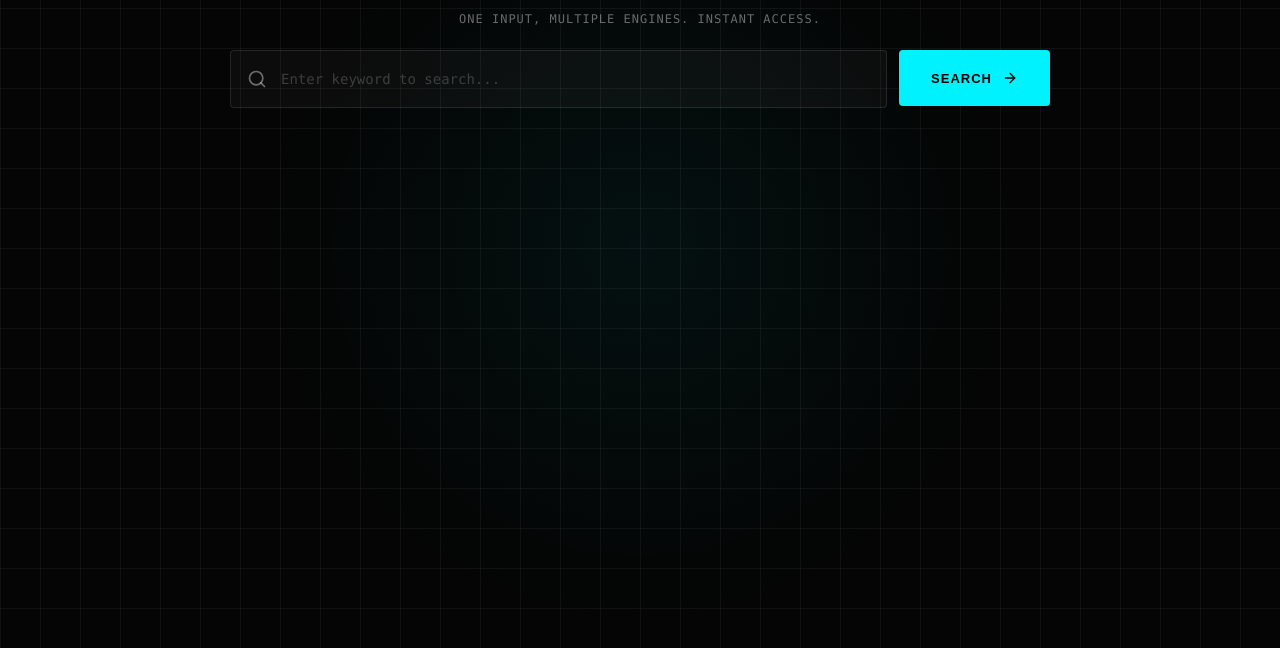
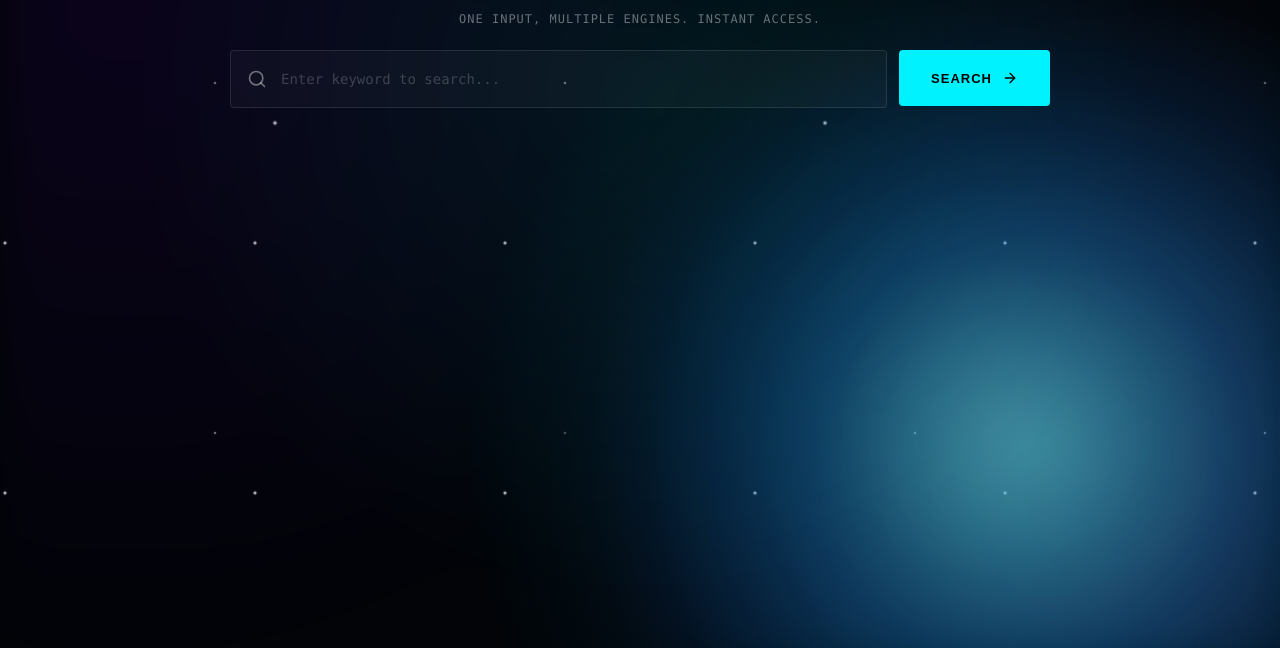
Before and after one commit to sleepinginsummer/chrome-homepage-plugin, a browser extension: page newtab.html in a window 1280 px wide. Shown: the part 152-800 px from the top of the page. Drawn offline with Linux system fonts and the light colour scheme.

Commit message:
feat(background): 优化远程配置同步逻辑
- 新增忽略推送前拉取错误的处理函数
- 推送配置前先尝试合并远程配置
- 添加背景渐变光效提升视觉体验
- 调整网格背景样式与透明度
- 更新页面背景色值优化显示效果

```diff
--- a/newtab.css
+++ b/newtab.css
@@ -2,7 +2,7 @@
   font-family: system-ui, -apple-system, BlinkMacSystemFont, 'Segoe UI', sans-serif;
   font-weight: 400;
   color: #e0e0e0;
-  background-color: #050505;
+  background-color: #020408;
   color-scheme: dark;
   font-synthesis: none;
   text-rendering: optimizeLegibility;
@@ -22,7 +22,7 @@ body {
   margin: 0;
   min-width: 320px;
   min-height: 100vh;
-  background-color: #050505;
+  background-color: #020408;
 }
 
 .multi-search-page {
@@ -32,7 +32,7 @@ body {
   display: flex;
   align-items: flex-start;
   justify-content: center;
-  background-color: #050505;
+  background-color: transparent;
   color: #e0e0e0;
   overflow-x: hidden;
   overflow-y: auto;
@@ -47,23 +47,58 @@ body {
 .grid-bg {
   position: fixed;
   inset: 0;
-  background-image: linear-gradient(rgba(255, 255, 255, 0.05) 1px, transparent 1px),
-    linear-gradient(90deg, rgba(255, 255, 255, 0.05) 1px, transparent 1px);
-  background-size: 40px 40px;
   z-index: 0;
   pointer-events: none;
+  overflow: hidden;
+  background-color: #020408;
+  background-image:
+    radial-gradient(white, rgba(255, 255, 255, 0.2) 2px, transparent 3px),
+    radial-gradient(white, rgba(255, 255, 255, 0.15) 1px, transparent 2px),
+    radial-gradient(white, rgba(255, 255, 255, 0.1) 2px, transparent 3px);
+  background-size: 550px 550px, 350px 350px, 250px 250px;
+  background-position: 0 0, 40px 60px, 130px 270px;
+}
+
+.grid-bg::before {
+  content: '';
+  position: absolute;
+  inset: 0;
+  pointer-events: none;
+  background:
+    radial-gradient(circle at 78% 72%, rgba(255, 255, 255, 0.08) 0%, transparent 14%),
+    radial-gradient(circle at 80% 75%, rgba(80, 200, 255, 0.38) 0%, rgba(20, 110, 255, 0.22) 18%, rgba(10, 40, 120, 0.12) 32%, rgba(0, 0, 0, 0) 41%),
+    radial-gradient(circle at 82% 74%, rgba(40, 210, 140, 0.22) 0%, rgba(40, 210, 140, 0.05) 15%, rgba(0, 0, 0, 0) 26%),
+    radial-gradient(circle at 76% 78%, rgba(30, 170, 110, 0.18) 0%, rgba(30, 170, 110, 0.04) 14%, rgba(0, 0, 0, 0) 25%),
+    radial-gradient(circle at 80% 75%, rgba(0, 220, 255, 0.2) 0%, rgba(0, 220, 255, 0) 48%),
+    radial-gradient(circle at 83% 75%, rgba(0, 0, 0, 0) 0%, rgba(0, 0, 0, 0) 33%, rgba(0, 0, 0, 0.55) 39%, rgba(0, 0, 0, 0) 44%);
+  filter: blur(0.2px);
+  opacity: 0.92;
+}
+
+.grid-bg::after {
+  content: '';
+  position: absolute;
+  inset: 0;
+  pointer-events: none;
+  background:
+    radial-gradient(circle at 81% 75%, rgba(0, 200, 255, 0.12) 0%, rgba(0, 200, 255, 0.06) 16%, rgba(0, 0, 0, 0) 36%),
+    radial-gradient(circle at 82% 76%, rgba(255, 255, 255, 0.06) 0%, rgba(255, 255, 255, 0) 24%);
+  filter: blur(18px);
+  opacity: 0.9;
 }
 
 .glow-effect {
-  position: absolute;
-  top: 50%;
-  left: 50%;
-  transform: translate(-50%, -50%);
-  width: 60vw;
-  height: 60vw;
-  background: radial-gradient(circle, rgba(0, 242, 255, 0.05) 0%, transparent 70%);
+  position: fixed;
+  inset: 0;
+  width: 100vw;
+  height: 100vh;
+  background:
+    radial-gradient(circle at 50% 30%, rgba(0, 242, 255, 0.08) 0%, transparent 60%),
+    radial-gradient(circle at 10% 20%, rgba(120, 0, 255, 0.08) 0%, transparent 50%),
+    radial-gradient(circle at 90% 80%, rgba(255, 0, 150, 0.05) 0%, transparent 50%);
   pointer-events: none;
   z-index: 0;
+  filter: blur(20px);
 }
 
 .content-container {
```
Also changed, not shown: background.js (+15 -1 lines).
